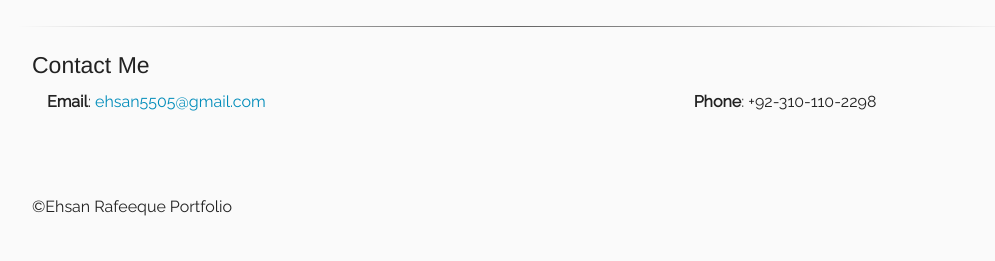
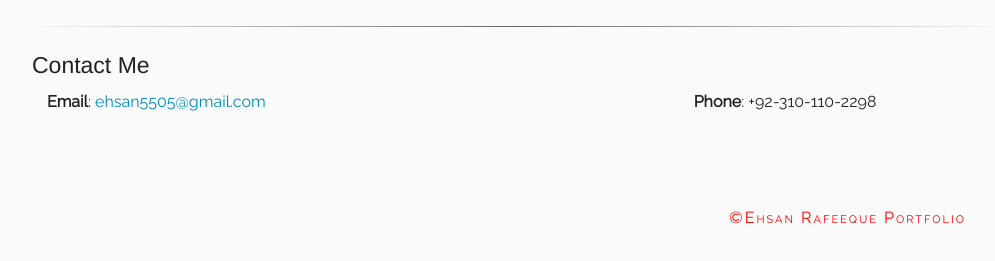
Before and after one commit to ehsan5505/Portfolio, a PHP site: page /home.php?nav=prog in a window 1280 px wide. Shown: the part 1593-1854 px from the top of the page, without its empty margins (123-1118 px from the left). Before the commit the page ends 1809 px from the top, so only its background shows below. Run offline with PHP 8.4, Linux system fonts and the light colour scheme.

Commit message:
adding style to the footer

```diff
--- a/css/style.css
+++ b/css/style.css
@@ -263,4 +263,21 @@ div#myModal{
 #progPrjSummary h2{
 	color:white;
 }
+
+.myPanel{
+	border:1px solid transparent;
+	border-radius:10px 12px;
+	display:block;
+	clear:both;
+	font-size:2em;
+	font-variant:small-caps;
+	letter-spacing:2px;
+	text-align:right;
+	background-color:transparent;
+	color:red;
+	font-weight:bold;
+	padding-top:10px;
+	padding-right:50px;
+}
+
 /*GOTO LINE 76 in order to change the front image*/
--- a/template/footer.php
+++ b/template/footer.php
@@ -16,11 +16,8 @@
       </div>
 
       <footer class="row">
-        <div class="large-12 columns">
-          <div class="row">
-            <div class="large-6 columns">
+          <div class="myPanel">
               <p>&copy;Ehsan Rafeeque Portfolio</p>
-            </div>
             <!--<div class="large-6 columns">-->
             <!--  <ul class="inline-list right">-->
             <!--    <li><a href="#">FAQ</a></li>-->
@@ -28,6 +25,5 @@
             <!--    <li><a href="#">Suscribe</a></li>-->
             <!--  </ul>-->
             <!--</div>-->
-          </div>
         </div>
       </footer>
```
